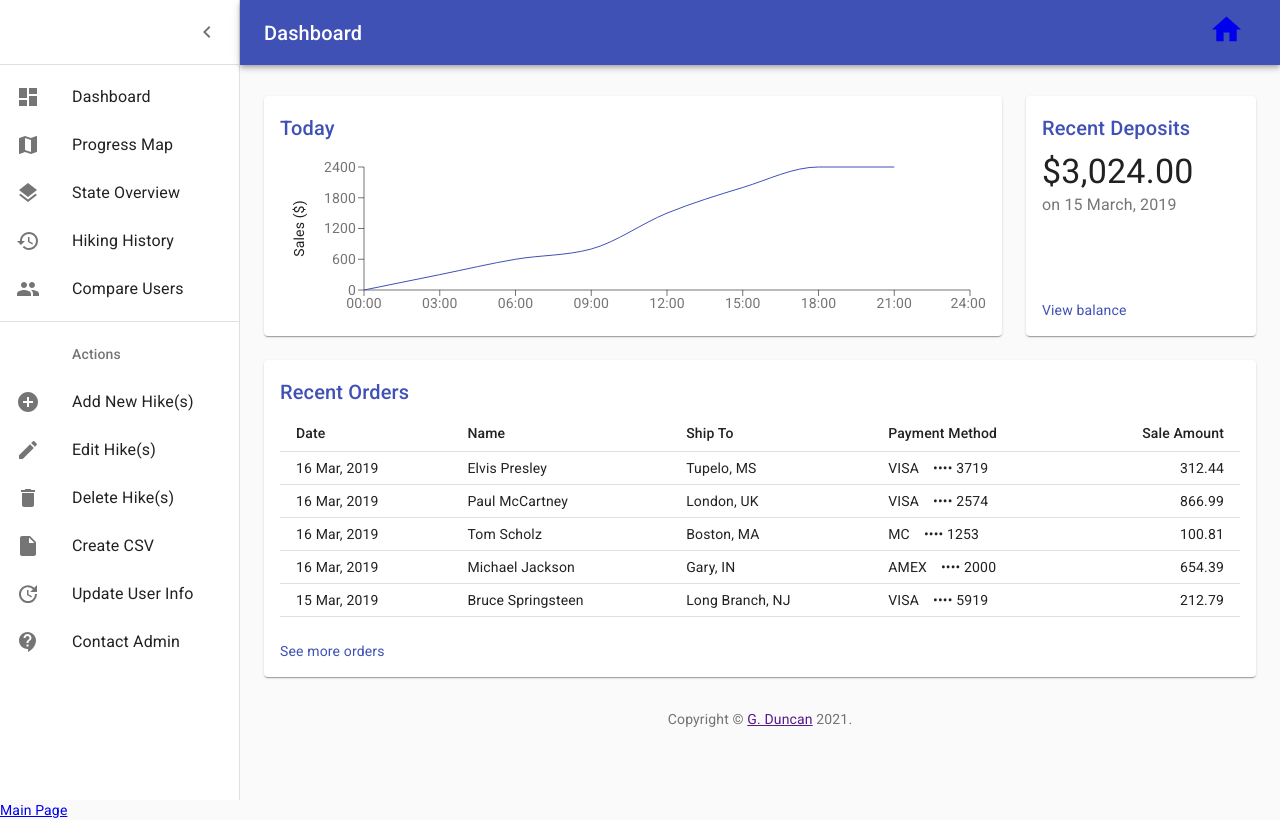
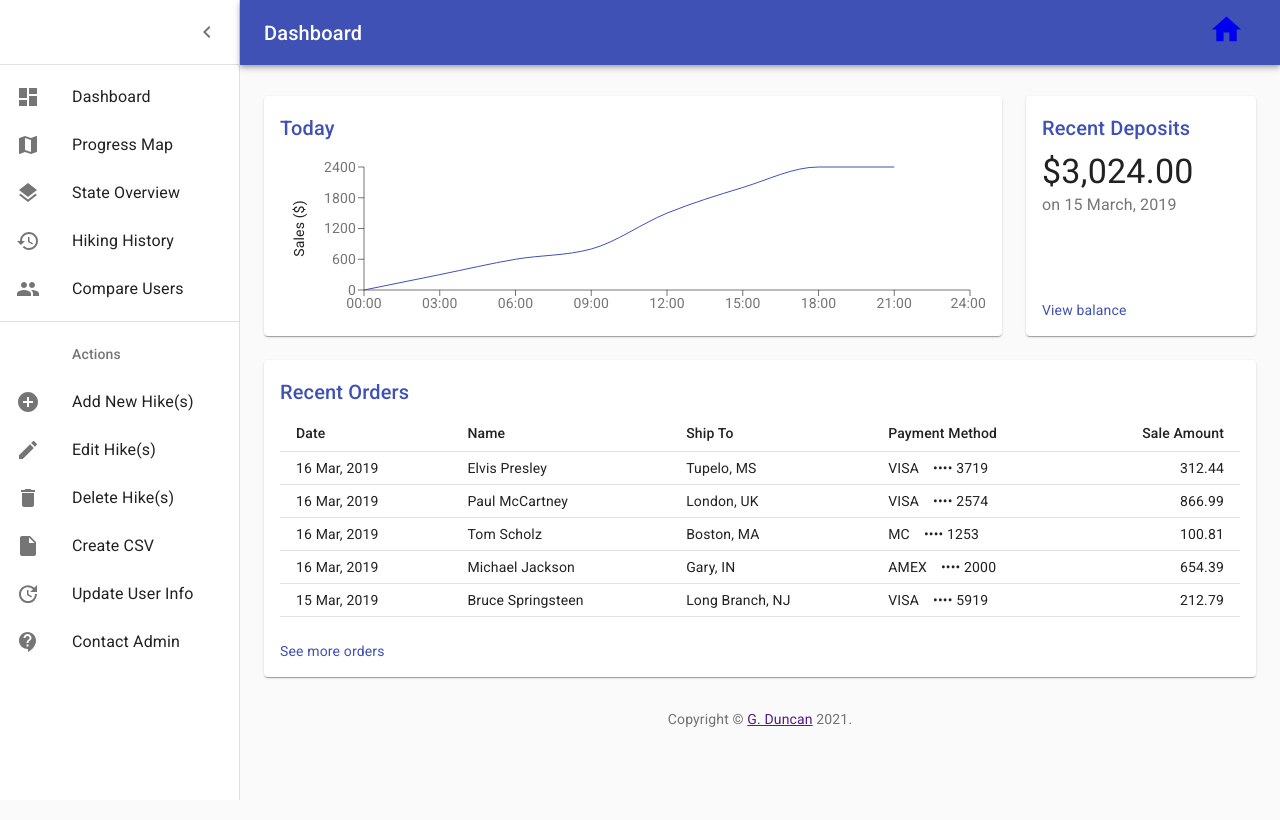
Before and after one commit to duncangw1/TrekTrackerAT, a React (Create React App) app in the folder client/: page /dashboard in a window 1280 px wide. Built offline with nearby package versions, Linux system fonts and the light colour scheme.

Commit message:
Removed extra link to main page.

```diff
--- a/client/src/pages/dashboard.jsx
+++ b/client/src/pages/dashboard.jsx
@@ -1,12 +1,10 @@
 import React from "react";
-import { Link } from "react-router-dom";
 import Dashboard from "../components/dashboard/dashboard";
 
 const MainPage = () => {
   return (
     <div>
       <Dashboard />
-      <Link to="/">Main Page</Link>
     </div>
   );
 };
```
